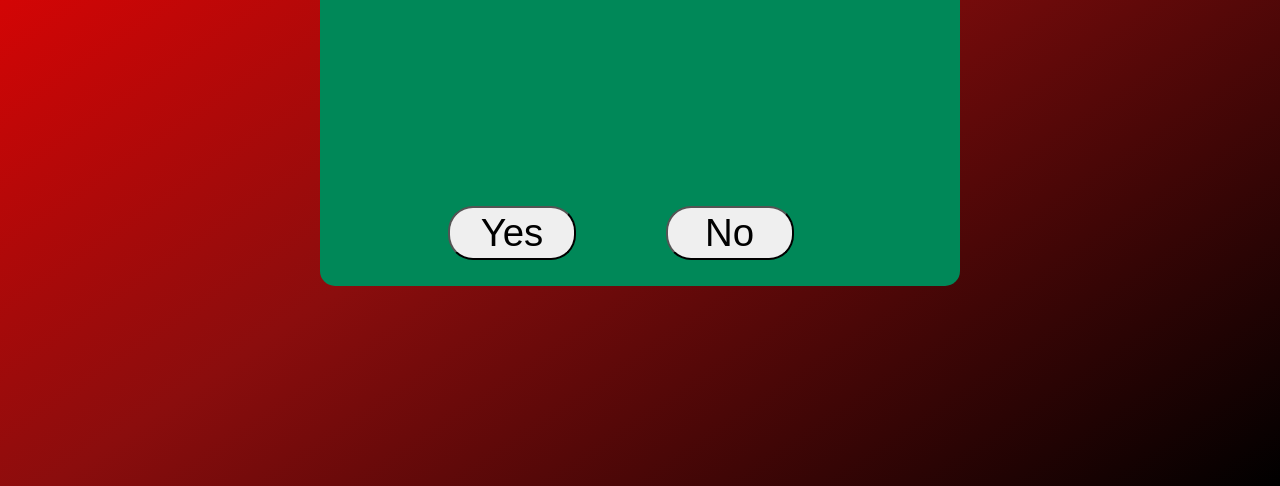
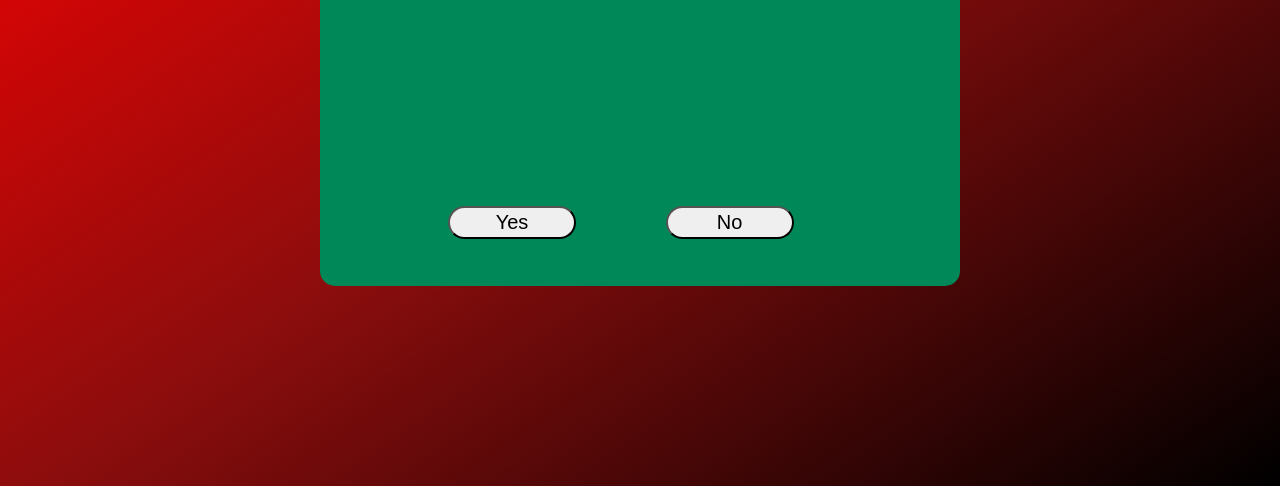
Before and after one commit to popadanielIT/I-love-you, a plain HTML site: page index.html in a window 1280 px wide. Shown: the part 314-800 px from the top of the page. Drawn offline with Linux system fonts and the light colour scheme.

Commit message:
Update style.css

```diff
--- a/style.css
+++ b/style.css
@@ -40,7 +40,7 @@ body{
     left: 10vw;
     top: 40vh;
     cursor: pointer;
-    font-size: 3vw;
+    font-size: 20px;
 }
 .button:nth-child(3){
     left: 27vw;
```
